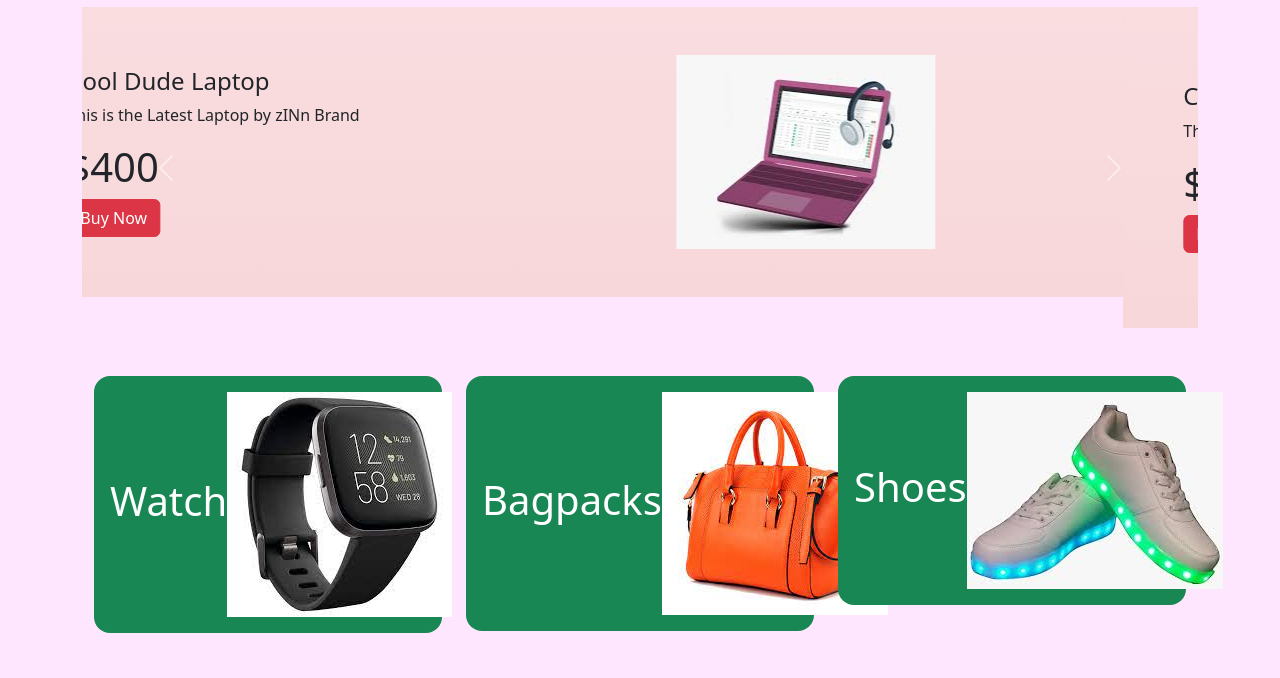
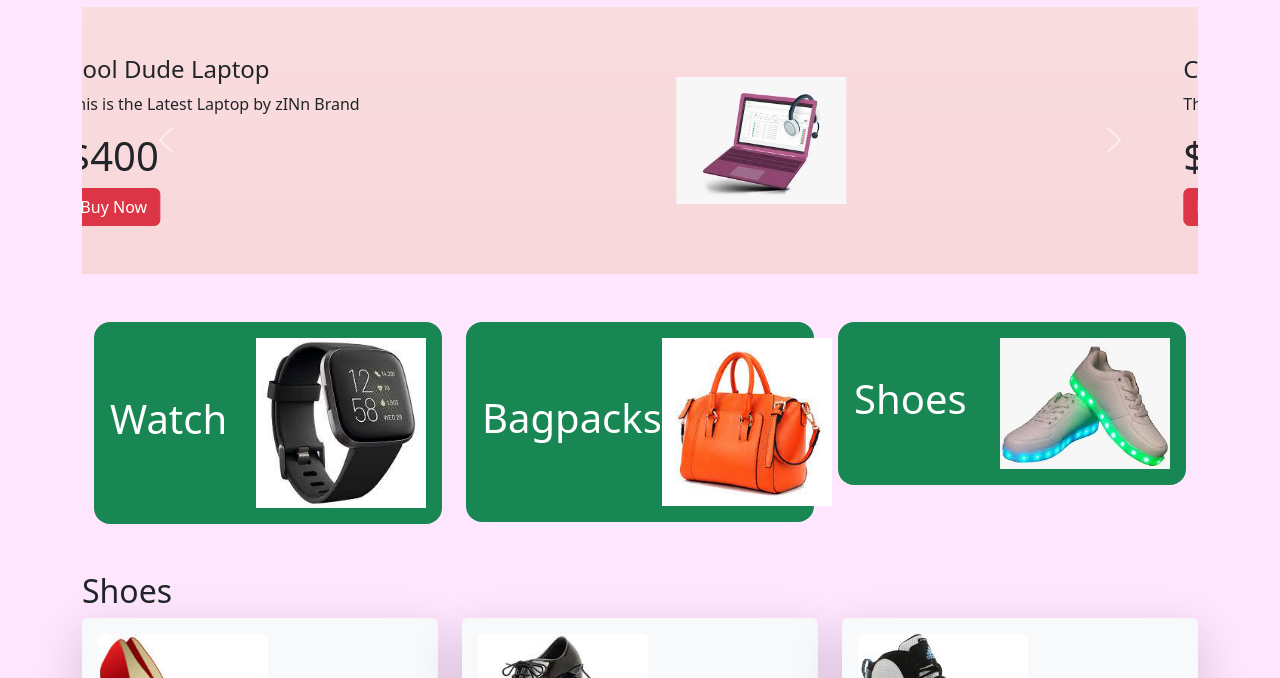
Before and after one commit to molionkist/E-Com-web, a plain HTML site: page index.html in a window 1280 px wide. Shown: the part 87-765 px from the top of the page. Drawn offline with nearby package versions, Linux system fonts and the light colour scheme.

Commit message:
css added

```diff
--- a/index.html
+++ b/index.html
@@ -4,9 +4,11 @@
     <title>Document</title>
 
     <link rel="stylesheet" href="https://cdn.jsdelivr.net/npm/bootstrap@5.3.1/dist/css/bootstrap.min.css">
+    <link rel="stylesheet" href="style.css">
 </head>
 
-<body style="background-color:  #ffe6ff" data-new-gr-c-s-check-loaded="8.907.0" data-gr-ext-installed="">
+<body class="backgrou" style="background-color:  #ffe6ff" data-new-gr-c-s-check-loaded="8.907.0"
+    data-gr-ext-installed="">
     <header>
         <nav class="navbar mb-3 navbar-expand-lg navbar-dark" style="background-color: rgb(79, 77, 24);">
             <div class="container">
@@ -116,7 +118,7 @@
                     <div class="col-lg-4 ">
                         <div class="p-3 bg-success d-flex align-items-center justify-content-between rounded-4">
                             <h1 class="text-white">Shoes</h1>
-                            <img src="images/shoee.jpg" alt="">
+                            <img class="sho" src="images/shoee.jpg" alt="">
 
                         </div>
 
--- /dev/null
+++ b/style.css
@@ -0,0 +1,3 @@
+.backgrou img {
+    width: 170px;
+}
```
